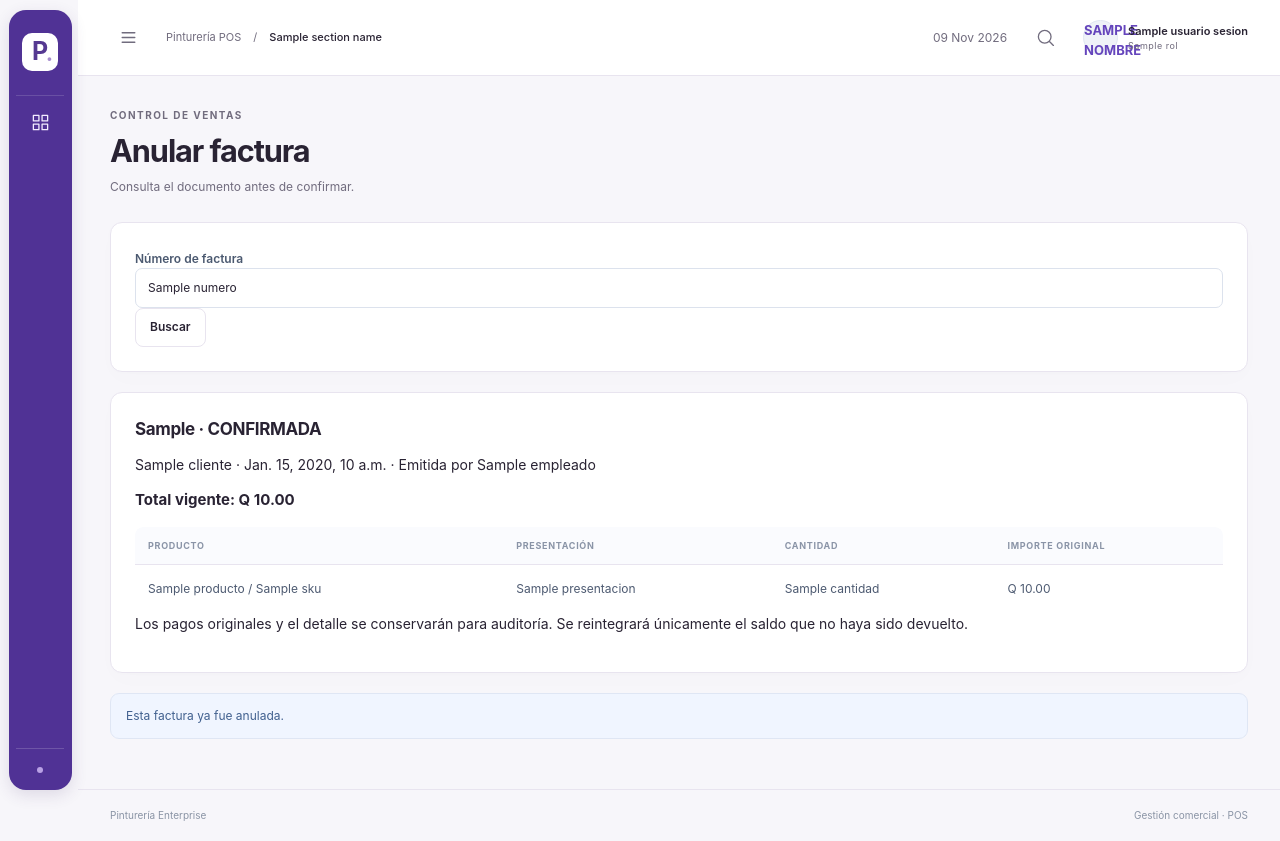
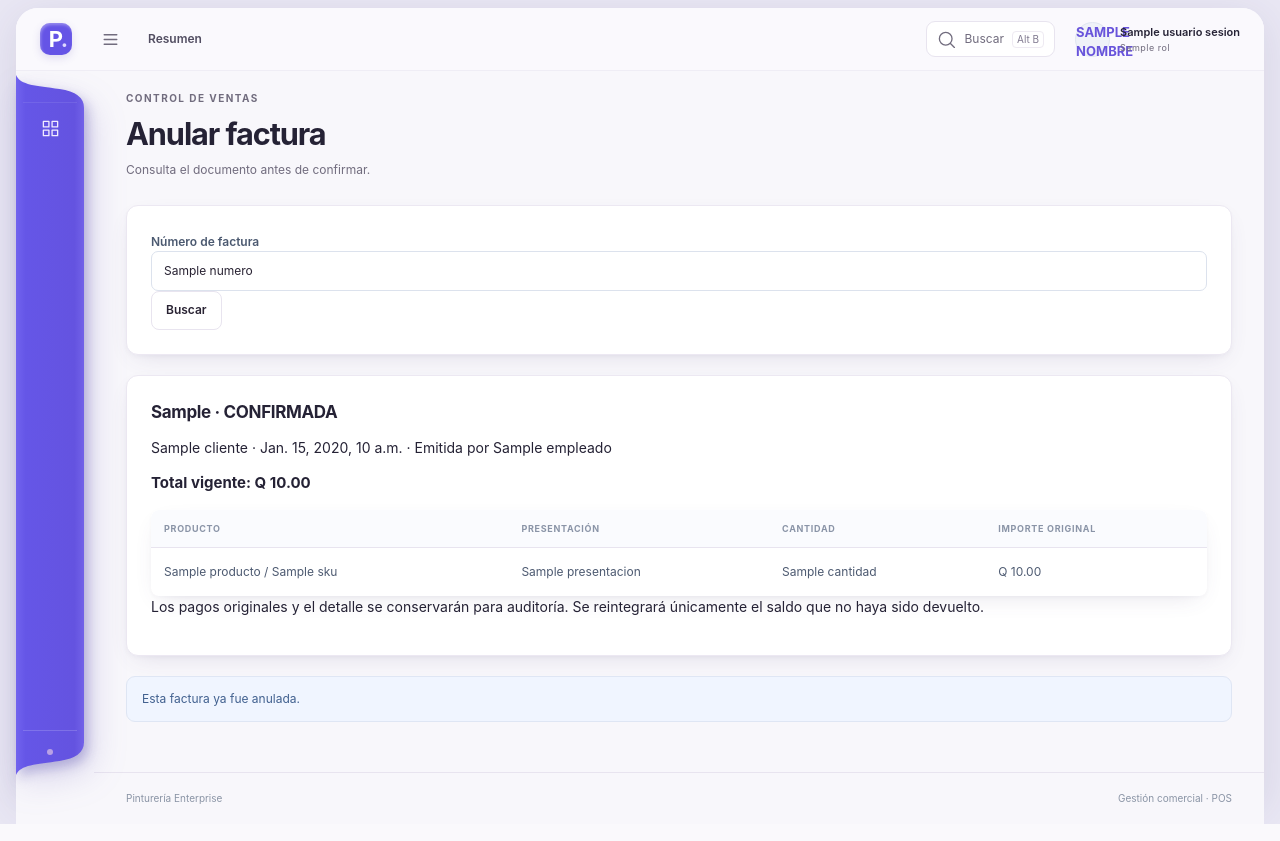
Before and after one commit to PratsyGt/Pintureria-Enterprise-DevOps-2026, a Django app: template app/templates/comercial/anular.html in a window 1280 px wide. Run offline with Django 5.2, Linux system fonts and the light colour scheme; the template is opened without the code that fills it: most values are stand-ins (such as "Sample title", 1, 10 or a date in 2020).

Commit message:
Aplicar navegación de cinta y superficies compartidas a los módulos

```diff
--- /dev/null
+++ b/app/static/css/workspace.css
@@ -0,0 +1,117 @@
+/* The desktop workspace has one continuous surface under its header and rail. */
+.app-body {
+  --rail-ink: #6554e6;
+  --primary: #6854db;
+  --primary-hover: #5442bf;
+  --surface-shadow: 0 2px 4px #30235507, 0 8px 24px -10px #54487930;
+  background: #e9e7f4;
+  color: #252235;
+}
+.app-shell { background: #f8f7fb; }
+.app-header { background: #faf9fd; gap: 12px; }
+.header-logo {
+  display: grid; place-content: center; position: relative; flex: none;
+  width: 32px; height: 32px; border-radius: 10px; font-size: 22px; font-weight: 750;
+  line-height: 1; color: white; background: var(--rail-ink);
+  box-shadow: inset 1px 2px 3px #ffffff52, 0 3px 8px #5141ae28;
+}
+.header-logo span { position: absolute; bottom: 5px; right: 4px; color: #ded8ff; }
+.workspace-tabs { display: flex; align-items: center; gap: 16px; font-size: 12px; }
+.workspace-tabs > a, .workspace-menu summary { color: #514d61; font-weight: 600; }
+.workspace-tabs > a[aria-current], .workspace-menu:has([aria-current]) summary { color: #211d31; text-decoration: underline; text-underline-offset: 6px; text-decoration-color: #8976d7; }
+.workspace-menu { position: relative; }
+.workspace-menu summary { cursor: pointer; list-style: none; padding: 9px 0; }
+.workspace-menu summary span { color: #8a829c; }
+.workspace-flyout, .profile-popover {
+  background: white; border: 1px solid #e7e2ee; border-radius: 12px;
+  box-shadow: 0 5px 12px #31234912, 0 16px 40px #31234922;
+}
+.workspace-flyout { position: absolute; top: 100%; left: -10px; padding: 6px; width: max-content; min-width: 180px; }
+.workspace-flyout a { display: flex; align-items: center; gap: 10px; padding: 10px; border-radius: 7px; color: var(--text); }
+.workspace-flyout .icon { color: #7664bd; width: 16px; height: 16px; }
+.workspace-flyout a:hover, .workspace-flyout a:focus-visible, .workspace-flyout a[aria-current] { background: #f2eefb; }
+.mobile-section { display: none; }
+.header-right .context-search {
+  width: auto; gap: 8px; background: white; border: 1px solid var(--border);
+  border-radius: 9px; padding: 0 10px; font-size: 12px;
+}
+.context-search kbd { color: #827b91; font: inherit; font-size: 10px; border: 1px solid #eeeaf2; border-radius: 4px; padding: 0 4px; }
+.app-header .header-sale { background: #252138; border-color: #252138; box-shadow: 0 3px 8px #30283c24; }
+.app-header .header-sale:hover { background: #443955; }
+.sheet, .metric, .app-body .panel, .app-body .table-wrap, .shortcuts a, .pos-layout .product-card {
+  box-shadow: var(--surface-shadow); border-color: #ece8f2;
+}
+.app-body :is(.table-wrap,.table-scroll) :is(.table-wrap,.table-scroll) { box-shadow: none; }
+.welcome { border: 0; border-radius: 0; background: transparent; padding: 8px 0 14px; }
+.welcome h1 { max-width: 15ch; }
+.shortcuts a { position: relative; align-content: space-between; align-items: center; min-width: 82px; padding: 16px 10px 10px; background: white; gap: 12px; }
+.shortcuts a .icon { width: 36px; height: 36px; padding: 6px; stroke-width: 1.4; background: #eeeafd; border-radius: 9px; color: #493aa0; transform: rotate(-5deg); }
+.shortcuts a:nth-child(even) .icon { transform: rotate(5deg); }
+.shortcuts a:hover { box-shadow: 0 7px 18px #58478325; }
+#rail-label {
+  position: fixed; z-index: 90; transform: translateY(-50%); pointer-events: none;
+  background: #211c33; color: white; border-radius: 6px; font-size: 12px;
+  padding: 5px 10px; box-shadow: 0 4px 12px #24163938; white-space: nowrap;
+}
+@media (min-width:1024px) {
+  .app-body { --frame: 16px; --bar: 63px; padding: 8px var(--frame) 0; }
+  .app-body::before { content: ''; position: fixed; inset: 8px var(--frame) 0; border-radius: 22px 22px 0 0; background: #f8f7fb; box-shadow: 0 9px 42px #42385b1c; pointer-events: none; }
+  .app-shell { position: relative; margin-left: 0; padding-left: var(--sidebar); min-height: 100vh; border-radius: 22px 22px 0 0; }
+  .app-header { margin-left: calc(-1 * var(--sidebar)); border-radius: 22px 22px 0 0; height: var(--bar); padding: 0 24px; border-bottom-color: #efedf5; top: 0; z-index: 45; }
+  .app-body .sidebar, .sidebar-compact .app-body .sidebar {
+    inset: calc(var(--bar) + 12px) auto 25px var(--frame);
+    width: calc(var(--sidebar) - 10px); height: auto; border: 0; border-radius: 0;
+    padding: 22px 7px 20px; background: transparent; box-shadow: none; isolation: isolate;
+  }
+  .app-body .sidebar::before {
+    content: ''; position: absolute; inset: 0; z-index: -1; pointer-events: none;
+    background: url("../img/menu-ribbon.svg") center / 100% 100% no-repeat;
+    filter: drop-shadow(4px 6px 6px #5449a853) drop-shadow(7px 12px 16px #6459b835);
+  }
+  .sidebar .brand { display: none; }
+  .sidebar .nav-link { margin-inline: 3px; }
+  .sidebar .nav-link.is-active { background: white; color: #5642c3; box-shadow: 0 3px 8px #35257733; }
+  .sidebar .nav-link.is-active::before { display: none; }
+  .sidebar .nav-link:hover { background: #ffffff25; color: white; }
+  .sidebar .nav-link.is-active:hover { color: #5442bf; background: white; }
+  .sidebar-compact .nav-group { border-top-color: #ffffff16; }
+  .sidebar-compact .nav-link { min-height: 32px; }
+  .sidebar nav { scrollbar-width: thin; scrollbar-color: #b5a8f4 transparent; }
+  .workspace { padding-top: 20px; }
+  .navigation-loading { top: var(--bar); }
+}
+@media (max-width:1190px) { .header-right .user-copy { display: none; } .workspace-tabs { gap: 10px; } }
+@media (max-width:1023px) {
+  .workspace-tabs, .header-logo, .context-search span, .context-search kbd { display: none; }
+  .mobile-section { display: block; font-size: 12px; }
+  .sidebar { background: #6250d2; box-shadow: 8px 0 30px #261e4933; }
+  .header-right .context-search { width: 36px; padding: 6px; }
+}
+@media (max-width:560px) { .shortcuts a { min-width: 0; padding: 10px 4px; } .shortcuts a .icon { width: 29px; height: 29px; } }
+@media (prefers-reduced-motion:no-preference) {
+  #rail-label:not([hidden]), .workspace-menu[open] .workspace-flyout, .profile-menu[open] .profile-popover { animation: fly-in 160ms ease-out; }
+  @keyframes fly-in { from { opacity: 0; translate: -4px 0; } }
+  .app-body .page-enter { animation: module-in 300ms cubic-bezier(.18,.68,.22,1) backwards; }
+  @keyframes module-in { from { opacity: .2; transform: translateY(7px); filter: blur(2px); } }
+}
+@media print {
+  .app-body, .app-shell { padding: 0; margin: 0; background: white; }
+  .app-body::before, #rail-label { display: none; }
+  .app-body .panel, .app-body .sheet, .app-body .table-wrap { box-shadow: none; }
+}
+@property --reveal-radius { syntax:"<length>"; inherits:false; initial-value:0px; }
+@media screen and (min-width:1024px) and (prefers-reduced-motion:no-preference) {
+  .app-body.first-workspace-entry::after {
+    content:""; position:fixed; inset:0; z-index:100; pointer-events:none;
+    background:#17152b;
+    mask-image:radial-gradient(circle at 9% 12%,transparent var(--reveal-radius),black calc(var(--reveal-radius) + 2px));
+    animation:workspace-aperture 520ms cubic-bezier(.25,.6,.3,1) forwards;
+  }
+  @keyframes workspace-aperture { from { --reveal-radius:6vw; } to { --reveal-radius:160vmax; visibility:hidden; } }
+}
+.shortcuts img { width: min(100%,88px); height: 62px; object-fit: contain; }
+.shortcuts a { min-width: clamp(90px,8vw,128px); padding: 10px 12px; gap: 4px; align-content: center; }
+@media (max-width:767px) {
+  .shortcuts a { min-width: 0; padding: 8px 5px; }
+  .shortcuts img { width: 60px; height: 42px; }
+}
--- a/app/static/js/dashboard.js
+++ b/app/static/js/dashboard.js
@@ -16,8 +16,7 @@
 
   for (const eventName of ['pointerover', 'focusin']) {
     document.addEventListener(eventName, event => {
-      const target = event.target.closest('[data-tip]') ||
-        (matchMedia('(min-width:1024px)').matches && event.target.closest('.sidebar-compact .sidebar .nav-link'));
+      const target = event.target.closest('[data-tip]');
       if (target) showTip(target);
     });
   }
--- a/app/static/js/site.js
+++ b/app/static/js/site.js
@@ -37,12 +37,13 @@ function updateMenu(){if(!toggle)return;if(mobile.matches){toggle.setAttribute('
 toggle?.addEventListener('click',()=>{
  if(mobile.matches){drawer(!sidebar.classList.contains('is-open'));return;}
  const sidebarWidth = sidebar.getBoundingClientRect().width;
- const before=shell.getBoundingClientRect();document.documentElement.classList.toggle('sidebar-compact');
+ const workspace = document.querySelector("main");
+ const before=workspace.getBoundingClientRect();document.documentElement.classList.toggle('sidebar-compact');
  try{localStorage.setItem('pos.sidebar',document.documentElement.classList.contains('sidebar-compact')?'compact':'expanded');}catch(e){}
  if(!reduced.matches){
    const width = sidebar.getBoundingClientRect().width;
    sidebar.animate([{width: sidebarWidth + 'px'}, {width: width + 'px'}], {duration:220, easing:'ease-out'});
-   const after=shell.getBoundingClientRect();shell.animate([{transform:`translateX(${before.left-after.left}px)`},{transform:'none'}],{duration:220,easing:'cubic-bezier(.2,.75,.25,1)'});}
+   const after=workspace.getBoundingClientRect();workspace.animate([{transform:`translateX(${before.left-after.left}px)`},{transform:'none'}],{duration:220,easing:'cubic-bezier(.2,.75,.25,1)'});}
  updateMenu();
 });
 $('.drawer-close')?.addEventListener('click',()=>drawer(false));backdrop?.addEventListener('click',()=>drawer(false));mobile.addEventListener('change',updateMenu);updateMenu();
--- /dev/null
+++ b/app/static/js/workspace.js
@@ -0,0 +1,67 @@
+/* Shared desktop navigation: rail labels and section menus on every workspace page. */
+(() => {
+  const sidebar = document.querySelector('#sidebar');
+  if (!sidebar) return;
+  try {
+    if (document.querySelector('.executive') && !sessionStorage.getItem('pos.workspace.entered')) {
+      sessionStorage.setItem('pos.workspace.entered', '1');
+      document.body.classList.add('first-workspace-entry');
+      setTimeout(() => document.body.classList.remove('first-workspace-entry'), 550);
+    }
+  } catch {}
+  const label = document.querySelector('#rail-label');
+  const compact = () => innerWidth >= 1024 && document.documentElement.classList.contains('sidebar-compact');
+  function show(link) {
+    if (!compact()) return;
+    const box = link.getBoundingClientRect();
+    label.textContent = link.getAttribute('aria-label');
+    label.style.left = (sidebar.getBoundingClientRect().right + 10) + 'px';
+    label.style.top = (box.top + box.height / 2) + 'px';
+    label.hidden = false;
+  }
+  function hide() { label.hidden = true; }
+  sidebar.querySelectorAll('.nav-link').forEach(link => link.removeAttribute('title'));
+  for (const type of ['pointerover','focusin']) {
+    sidebar.addEventListener(type, event => {
+      const link = event.target.closest('.nav-link');
+      if (link) show(link);
+    });
+  }
+  for (const type of ['pointerout','focusout']) {
+    sidebar.addEventListener(type, event => {
+      if (!event.relatedTarget?.closest?.('.nav-link')) hide();
+    });
+  }
+  sidebar.querySelector('nav').addEventListener('scroll', hide, {passive:true});
+  document.querySelector('.sidebar-toggle').addEventListener('click', hide);
+  window.addEventListener('resize', hide);
+  window.addEventListener('pagehide', hide);
+
+  const menus = [...document.querySelectorAll('.workspace-menu, .profile-menu')];
+  menus.forEach(menu => menu.addEventListener('toggle', () => {
+    if (menu.open) menus.forEach(other => { if (other !== menu) other.open = false; });
+  }));
+  document.addEventListener('click', event => {
+    menus.forEach(menu => { if (!menu.contains(event.target)) menu.open = false; });
+  });
+  document.addEventListener('keydown', event => {
+    if (event.key !== 'Escape') return;
+    hide();
+    const menu = menus.find(item => item.open);
+    if (menu) {
+      menu.open = false;
+      menu.querySelector('summary').focus();
+    }
+  });
+  // Preserve the rail's scroll position when Django serves the next module.
+  const nav = sidebar.querySelector('nav');
+  try {
+    nav.scrollTop = Number(sessionStorage.getItem('pos.rail.scroll')) || 0;
+    const active = nav.querySelector('[aria-current=page]');
+    if (active) {
+      const item = active.getBoundingClientRect(), bounds = nav.getBoundingClientRect();
+      if (item.top < bounds.top || item.bottom > bounds.bottom) nav.scrollTop += item.top - bounds.top;
+    }
+    window.addEventListener('pagehide', () => sessionStorage.setItem('pos.rail.scroll', nav.scrollTop));
+  } catch {}
+})();
--- a/app/templates/base.html
+++ b/app/templates/base.html
@@ -1,7 +1,7 @@
-{% load static %}<!DOCTYPE html><html lang="es"><head><meta charset="utf-8"><meta name="viewport" content="width=device-width,initial-scale=1"><link rel="icon" href="{% static 'img/brand-mark.svg' %}" type="image/svg+xml"><meta name="color-scheme"  content="light"><title>{% block title %}Pinturería Enterprise{% endblock %}</title><script>try{if(localStorage.getItem('pos.sidebar')!=='expanded')document.documentElement.classList.add('sidebar-compact')}catch(e){}</script><link rel="stylesheet" href="{% static 'css/site.css' %}?v=20261109"><link rel="stylesheet" href="{% static 'css/motion.css' %}?v=motion2"><script defer src="{% static 'js/site.js' %}?v=motion2"></script><link rel="stylesheet" href="{% static 'css/executive.css' %}?v=motion2">{% block dashboard_assets %}{% endblock %}</head>
+{% load static %}<!DOCTYPE html><html lang="es"><head><meta charset="utf-8"><meta name="viewport" content="width=device-width,initial-scale=1"><link rel="icon" href="{% static 'img/brand-mark.svg' %}" type="image/svg+xml"><meta name="color-scheme"  content="light"><title>{% block title %}Pinturería Enterprise{% endblock %}</title><script>try{if(localStorage.getItem('pos.sidebar')!=='expanded')document.documentElement.classList.add('sidebar-compact')}catch(e){}</script><link rel="stylesheet" href="{% static 'css/site.css' %}?v=20261109"><link rel="stylesheet" href="{% static 'css/motion.css' %}?v=motion2"><script defer src="{% static 'js/site.js' %}?v=rail2"></script><link rel="stylesheet" href="{% static 'css/executive.css' %}?v=motion2"><link rel="stylesheet" href="{% static 'css/workspace.css' %}?v=rail2"><script defer src="{% static 'js/workspace.js' %}?v=rail1"></script>{% block dashboard_assets %}{% endblock %}</head>
 <body class="{% if usuario_sesion.id %}app-body{% else %}auth-body{% endif %}">{% include 'components/icons.html' %}<a class="skip-link" href="#main-content">Saltar al contenido</a>
-{% if usuario_sesion.id %}<button class="sidebar-backdrop" type="button" tabindex="-1" aria-label="Cerrar navegación" hidden></button><aside class="sidebar" id="sidebar" aria-label="Navegación principal"><a class="brand" href="{% url 'dashboard' %}"><span class="brand-mark">P<span>.</span></span><span class="brand-copy"><strong>Pinturería</strong><small>ENTERPRISE POS</small></span></a><button class="icon-btn drawer-close" aria-label="Cerrar menú" type="button">{% include 'components/icon.html' with name='close' %}</button><nav>{% for group in navigation %}<div class="nav-group"><span class="nav-label">{{ group.title }}</span>{% for item in group.links %}<a href="{{ item.url }}" class="nav-link {% if item.active %}is-active{% endif %}" {% if item.active %}aria-current="page"{% endif %} title="{{ item.label }}" aria-label="{{ item.label }}">{% include 'components/icon.html' with name=item.icon %}<span>{{ item.label }}</span></a>{% endfor %}</div>{% endfor %}</nav><div class="sidebar-foot"><span class="status-dot"></span><span>Pinturería Enterprise</span></div></aside>
-<div class="app-shell"><header class="app-header"><div class="header-left"><button type="button" class="icon-btn sidebar-toggle" aria-controls="sidebar" aria-expanded="true" aria-label="Alternar menú">{% include 'components/icon.html' with name='menu' %}</button><div class="breadcrumb"><a href="{% url 'dashboard' %}">Pinturería POS</a><span>/</span><strong>{{ section_name }}</strong></div></div><div class="header-right"><span class="header-date">{% now 'd M Y' %}</span>{% if permisos.facturas.editar %}<a class="btn primary header-sale" href="{% url 'factura_nueva' %}">{% include 'components/icon.html' with name='plus' %} Nueva venta</a>{% endif %}<button class="context-search icon-btn" type="button" title="Buscar en esta pantalla (Alt+B)" aria-label="Buscar en esta pantalla">{% include 'components/icon.html' with name='search' %}</button><details class="profile-menu"><summary><span class="avatar">{{ usuario_sesion.nombre|first|upper }}</span><span class="user-copy"><strong>{{ usuario_sesion.nombre }}</strong><small>{{ usuario_sesion.rol }}</small></span></summary><div class="profile-popover"><a href="{% url 'perfil' %}">Mi perfil</a><form method="post" action="{% url 'logout' %}">{% csrf_token %}<button type="submit">Cerrar sesión</button></form></div></details></div></header>{% endif %}
+{% if usuario_sesion.id %}<button class="sidebar-backdrop" type="button" tabindex="-1" aria-label="Cerrar navegación" hidden></button><div id="rail-label" aria-hidden="true" hidden></div><aside class="sidebar" id="sidebar" aria-label="Navegación principal"><a class="brand" href="{% url 'dashboard' %}"><span class="brand-mark">P<span>.</span></span><span class="brand-copy"><strong>Pinturería</strong><small>ENTERPRISE POS</small></span></a><button class="icon-btn drawer-close" aria-label="Cerrar menú" type="button">{% include 'components/icon.html' with name='close' %}</button><nav>{% for group in navigation %}<div class="nav-group"><span class="nav-label">{{ group.title }}</span>{% for item in group.links %}<a href="{{ item.url }}" class="nav-link {% if item.active %}is-active{% endif %}" {% if item.active %}aria-current="page"{% endif %} title="{{ item.label }}" aria-label="{{ item.label }}">{% include 'components/icon.html' with name=item.icon %}<span>{{ item.label }}</span></a>{% endfor %}</div>{% endfor %}</nav><div class="sidebar-foot"><span class="status-dot"></span><span>Pinturería Enterprise</span></div></aside>
+<div class="app-shell">{% include 'components/workspace_header.html' %}{% endif %}
 <main id="main-content" class="{% if usuario_sesion.id %}workspace{% else %}auth-main{% endif %}" tabindex="-1">{% include 'components/notifications.html' %}<div class="page-content">{% block content %}{% endblock %}</div><div class="navigation-loading" hidden aria-hidden="true"><span class="skeleton"></span><span class="skeleton"></span><span class="skeleton"></span></div></main>{% if usuario_sesion.id %}<footer class="site-footer"><span>Pinturería Enterprise</span><span>Gestión comercial · POS</span></footer></div>{% endif %}
 {% if usuario_sesion.id %}<dialog id="module-search" class="modal" aria-labelledby="module-title">
   <header class="section-head"><h2 id="module-title">Buscar módulo</h2><button type="button" class="icon-btn" aria-label="Cerrar búsqueda" data-close-search>{% include 'components/icon.html' with name='close' %}</button></header>
--- /dev/null
+++ b/app/templates/components/workspace_header.html
@@ -0,0 +1,22 @@
+<header class="app-header">
+  <div class="header-left">
+    <a class="header-logo" href="{% url 'dashboard' %}" aria-label="Pinturería · Resumen">P<span>.</span></a>
+    <button type="button" class="icon-btn sidebar-toggle" aria-controls="sidebar" aria-expanded="true" aria-label="Alternar menú">{% include 'components/icon.html' with name='menu' %}</button>
+    <nav class="workspace-tabs" aria-label="Secciones">
+      <a href="{% url 'dashboard' %}" {% if request.path == '/' %}aria-current="page"{% endif %}>Resumen</a>
+      {% for group in navigation %}{% if group.title == 'Operaciones' or group.title == 'Administración' or group.title == 'Inventario' %}
+        <details class="workspace-menu"><summary>{{ group.title }} <span aria-hidden="true">⌄</span></summary>
+          <div class="workspace-flyout">{% for item in group.links %}<a href="{{ item.url }}" {% if item.active %}aria-current="page"{% endif %}>{% include 'components/icon.html' with name=item.icon %}{{ item.label }}</a>{% endfor %}</div>
+        </details>
+      {% endif %}{% endfor %}
+    </nav>
+    <strong class="mobile-section">{{ section_name }}</strong>
+  </div>
+  <div class="header-right">
+    <button class="context-search icon-btn" type="button" aria-label="Buscar en esta pantalla" title="Buscar (Alt+B)">{% include 'components/icon.html' with name='search' %}<span>Buscar</span><kbd>Alt B</kbd></button>
+    {% if permisos.facturas.editar %}<a class="btn primary header-sale" href="{% url 'factura_nueva' %}">{% include 'components/icon.html' with name='plus' %} Nueva venta</a>{% endif %}
+    <details class="profile-menu"><summary><span class="avatar">{{ usuario_sesion.nombre|first|upper }}</span><span class="user-copy"><strong>{{ usuario_sesion.nombre }}</strong><small>{{ usuario_sesion.rol }}</small></span></summary>
+      <div class="profile-popover"><a href="{% url 'perfil' %}">Mi perfil</a><form method="post" action="{% url 'logout' %}">{% csrf_token %}<button type="submit">Cerrar sesión</button></form></div>
+    </details>
+  </div>
+</header>
```
Also changed, not shown: app/templates/core/dashboard.html (+6 -6 lines), app/static/img/accion-comprar.svg (added), app/static/img/accion-cotizar.svg (added), app/static/img/accion-inventario.svg (added), app/static/img/accion-reportes.svg (added), app/static/img/menu-ribbon.svg (added), 3 other files.
